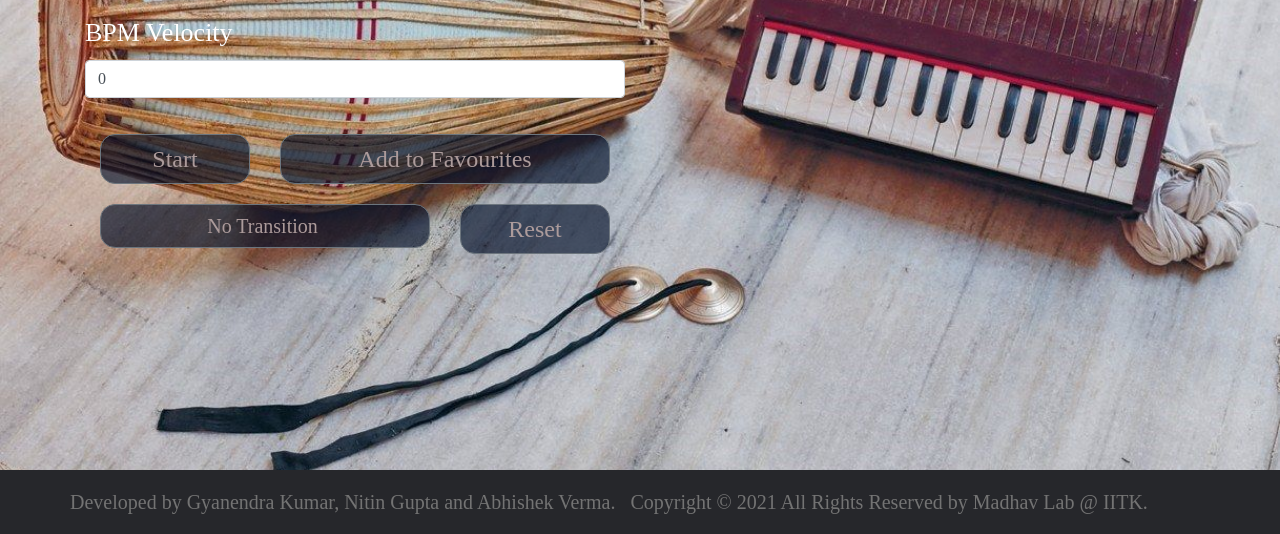
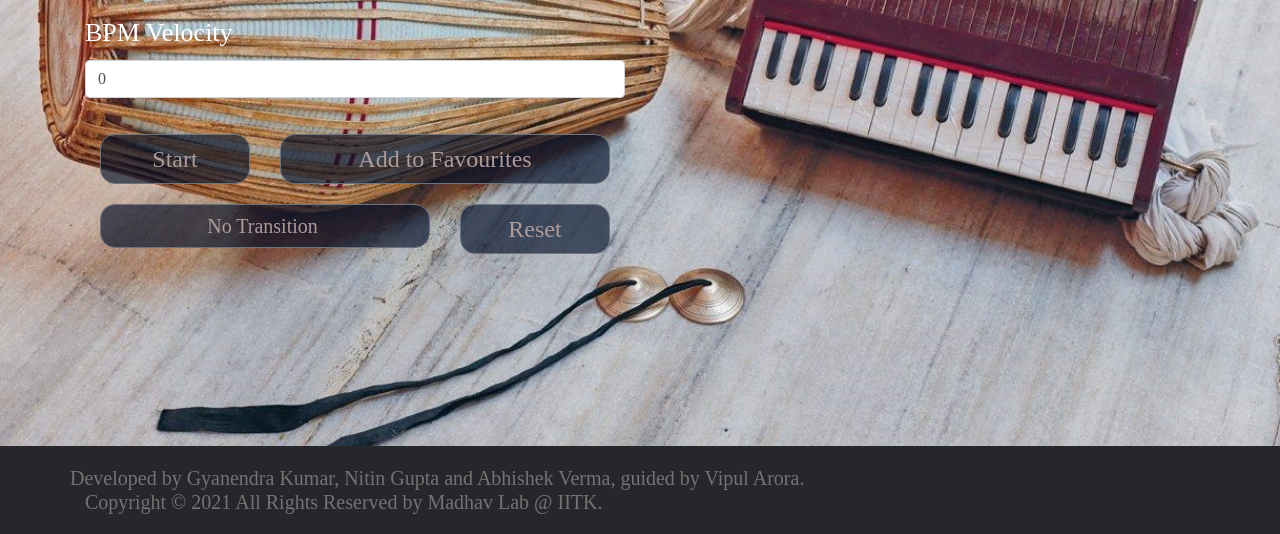
Before and after one commit to madhavlab/2021metronome, a plain HTML site: page index.html in a window 1280 px wide. Shown: the part 266-800 px from the top of the page. Drawn offline with nearby package versions, Linux system fonts and the light colour scheme.

Commit message:
Update index.html

```diff
--- a/index.html
+++ b/index.html
@@ -121,7 +121,7 @@ font-size: 20px;"/>
     <div class="container">
       <div class="row">
         <div class="col-md-6col-sm-6 col-xs-12">
-        <p class="copyright-text"> Developed by <a href="https://in.linkedin.com/in/gyanendra-kumar-iitk">Gyanendra Kumar</a>, <a href="https://www.linkedin.com/in/nitin-gupta-23805a201/?originalSubdomain=in">Nitin Gupta</a> and <a href="https://www.linkedin.com/in/abhishek-verma-300a3a1b4/">Abhishek Verma</a>.
+        <p class="copyright-text"> Developed by <a href="https://in.linkedin.com/in/gyanendra-kumar-iitk">Gyanendra Kumar</a>, <a href="https://www.linkedin.com/in/nitin-gupta-23805a201/?originalSubdomain=in">Nitin Gupta</a> and <a href="https://www.linkedin.com/in/abhishek-verma-300a3a1b4/">Abhishek Verma, guided by Vipul Arora</a>.
           </p>
         </div>
 
```
